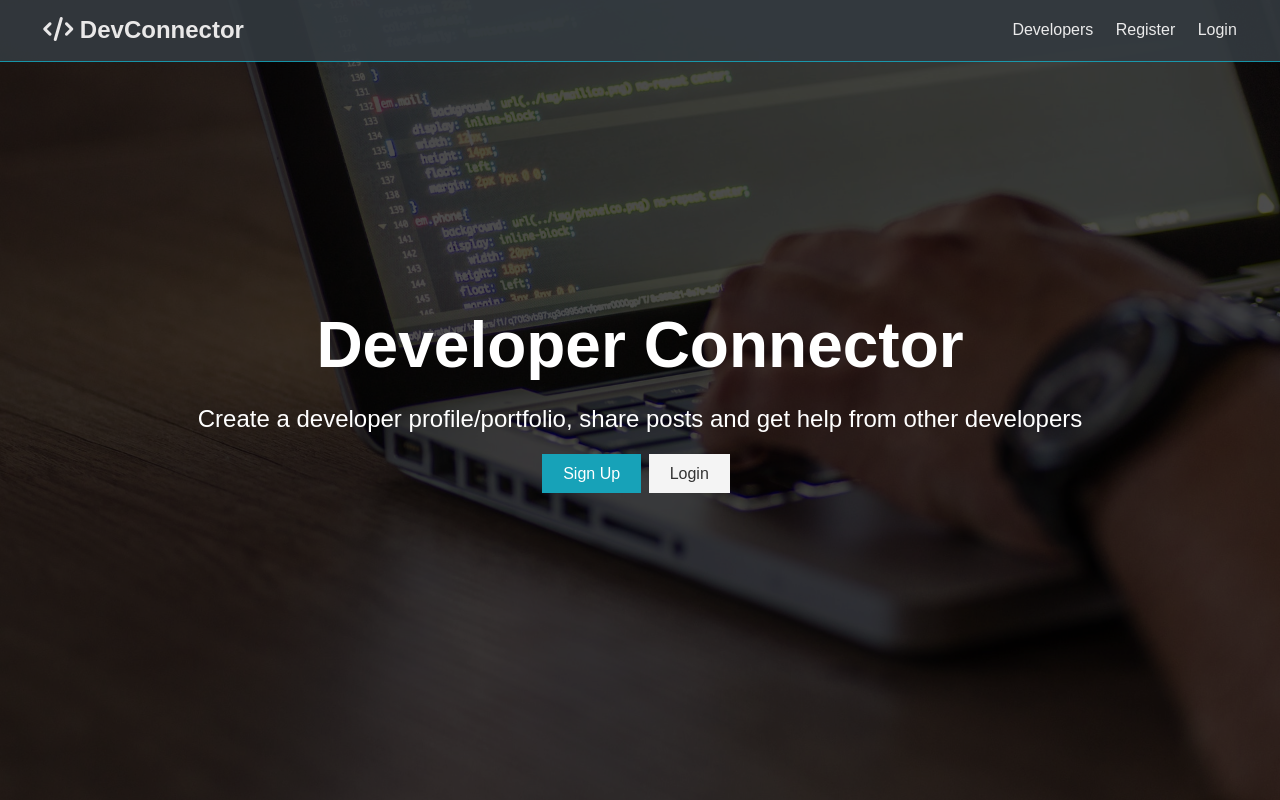
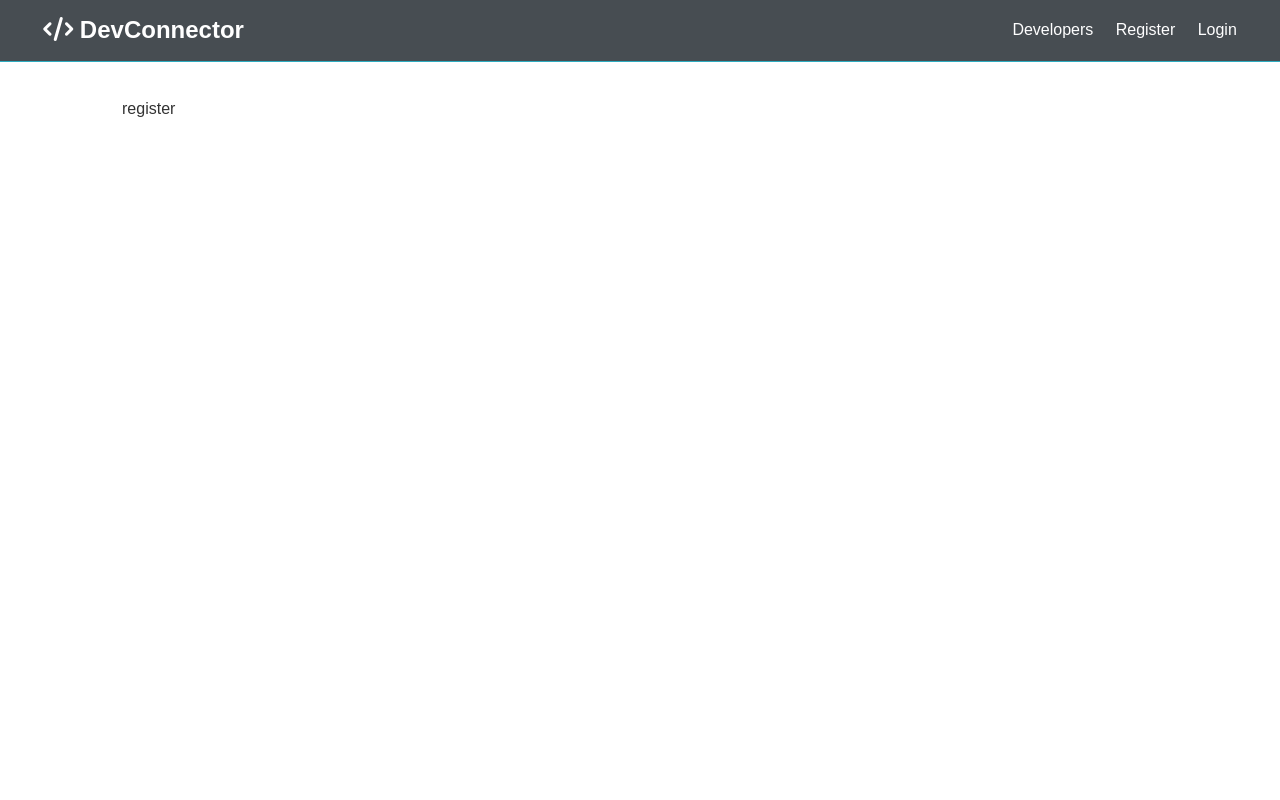
Before and after one commit to mfaydin49/mern-social, a React (Create React App) app in the folder client/: page /register in a window 1280 px wide. Built offline with nearby package versions, Linux system fonts and the light colour scheme.

Commit message:
added react router setup

```diff
--- a/client/src/App.js
+++ b/client/src/App.js
@@ -1,13 +1,27 @@
 import React, { Fragment } from "react";
+import { BrowserRouter as Router, Route, Routes } from "react-router-dom";
+import Navbar from "./components/layout/Navbar";
+import Landing from "./components/layout/Landing";
+import Register from "./components/auth/Register";
+import Login from "./components/auth/Login";
 import "./App.css";
-import Navbar from "./component/layout/Navbar";
-import Landing from "./component/layout/Landing";
 
 const App = () => (
-  <Fragment className="App">
-    <Navbar />
-    <Landing />
-  </Fragment>
+  <Router>
+    <Fragment>
+      <Navbar />
+      <Routes>
+        <Route exact path="/" element={<Landing />} />
+      </Routes>
+
+      <section className="container">
+        <Routes>
+          <Route exact path="/register" element={<Register />} />
+          <Route exact path="/login" element={<Login />} />
+        </Routes>
+      </section>
+    </Fragment>
+  </Router>
 );
 
 export default App;
--- /dev/null
+++ b/client/src/components/auth/Login.js
@@ -0,0 +1,7 @@
+import React from "react";
+
+const Login = () => {
+  return <div>Login</div>;
+};
+
+export default Login;
--- /dev/null
+++ b/client/src/components/auth/Register.js
@@ -0,0 +1,6 @@
+import React from "react";
+
+const Register = () => {
+  return <div>register</div>;
+};
+export default Register;
--- a/client/src/component/layout/Landing.js
+++ b/client/src/components/layout/Landing.js
@@ -1,4 +1,5 @@
 import React from "react";
+import { Link } from "react-router-dom";
 
 const Landing = () => {
   return (
@@ -11,12 +12,12 @@
             other developers
           </p>
           <div className="buttons">
-            <a href="register.html" className="btn btn-primary">
+            <Link to="/register" className="btn btn-primary">
               Sign Up
-            </a>
-            <a href="login.html" className="btn btn-light">
+            </Link>
+            <Link to="/login" className="btn btn-light">
               Login
-            </a>
+            </Link>
           </div>
         </div>
       </div>
--- a/client/src/component/layout/Navbar.js
+++ b/client/src/components/layout/Navbar.js
@@ -1,22 +1,23 @@
 import React from "react";
+import { Link } from "react-router-dom";
 
 const Navbar = () => {
   return (
     <nav className="navbar bg-dark">
       <h1>
-        <a href="index.html">
+        <Link to="/">
           <i className="fas fa-code"></i> DevConnector
-        </a>
+        </Link>
       </h1>
       <ul>
         <li>
-          <a href="profiles.html">Developers</a>
+          <Link to="!#">Developers</Link>
         </li>
         <li>
-          <a href="register.html">Register</a>
+          <Link to="/register">Register</Link>
         </li>
         <li>
-          <a href="login.html">Login</a>
+          <Link to="/login">Login</Link>
         </li>
       </ul>
     </nav>
```
